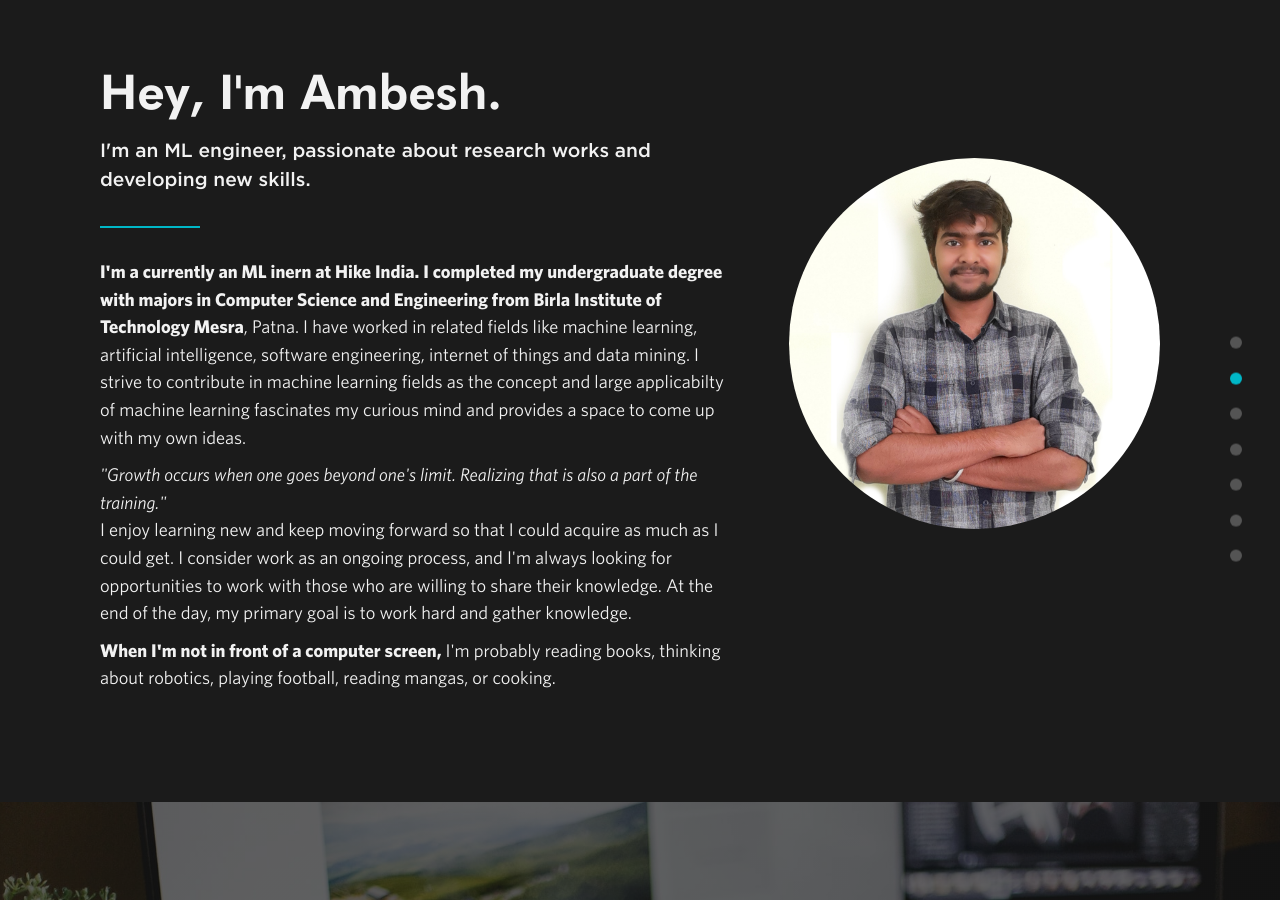
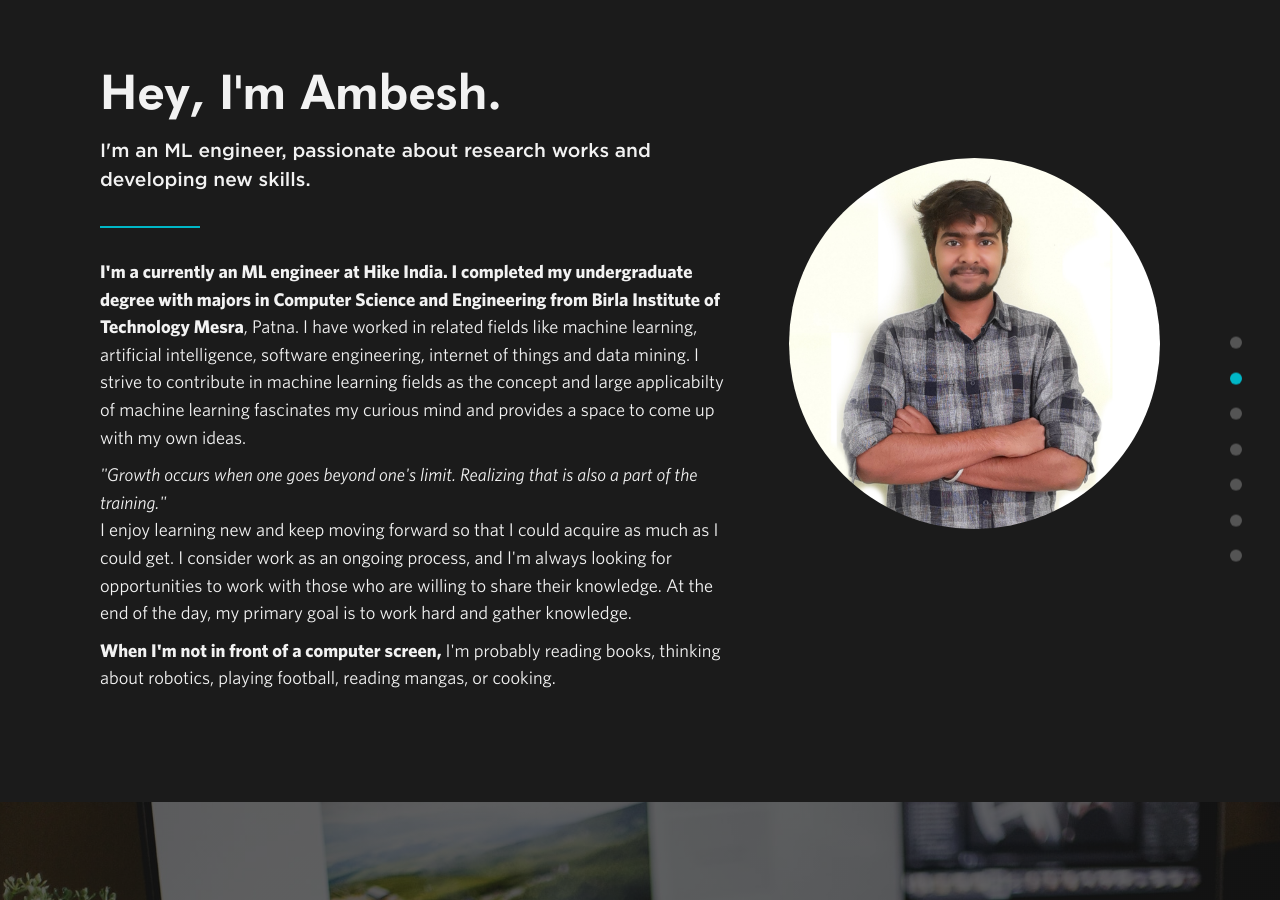
Before and after one commit to AmbiTyga/AmbiTyga.github.io, a Jekyll site: the page built from index.html, in a window 1280 px wide and 900 px high, scrolled down 965 px. Built offline with Jekyll 4.4.1, drawn with Linux system fonts in a browser that asks for light colours; nearby versions of some CDN libraries; some of the changed text lies outside the part shown.

Commit message:
Intern -> FTE @hike.in

```diff
--- a/_includes/about.html
+++ b/_includes/about.html
@@ -7,7 +7,7 @@
       <div class="about-wrapper">
         <img class="headshot" src="img/headshot.jpg" alt="headshot">
         <div class="about-text-wrapper">
-          <p class="about-text"><strong>I'm a currently an ML inern at Hike India. I completed my undergraduate degree with majors in Computer Science and Engineering from Birla Institute of Technology Mesra</strong>, Patna. I have worked in related fields like machine learning, artificial intelligence, software engineering, internet of things and data mining. I strive to contribute in machine learning fields as the concept and large applicabilty of machine learning fascinates my curious mind and provides a space to come up with my own ideas.</p>
+          <p class="about-text"><strong>I'm a currently an ML engineer at Hike India. I completed my undergraduate degree with majors in Computer Science and Engineering from Birla Institute of Technology Mesra</strong>, Patna. I have worked in related fields like machine learning, artificial intelligence, software engineering, internet of things and data mining. I strive to contribute in machine learning fields as the concept and large applicabilty of machine learning fascinates my curious mind and provides a space to come up with my own ideas.</p>
           <p class="about-text"><cite>"Growth occurs when one goes beyond one's limit. Realizing that is also a part of the training."</cite><br>I enjoy learning new and keep moving forward so that I could acquire as much as I could get. I consider work as an ongoing process, and I'm always looking for opportunities to work with those who are willing to share their knowledge. At the end of the day, my primary goal is to work hard and gather knowledge.</p>
           <p class="about-text"><strong>When I'm not in front of a computer screen,</strong> I'm probably reading books, thinking about robotics, playing football, reading mangas, or cooking.</p>
         </div>
```
Also changed, not shown: _data/timeline.yml (+8 -1 lines).
